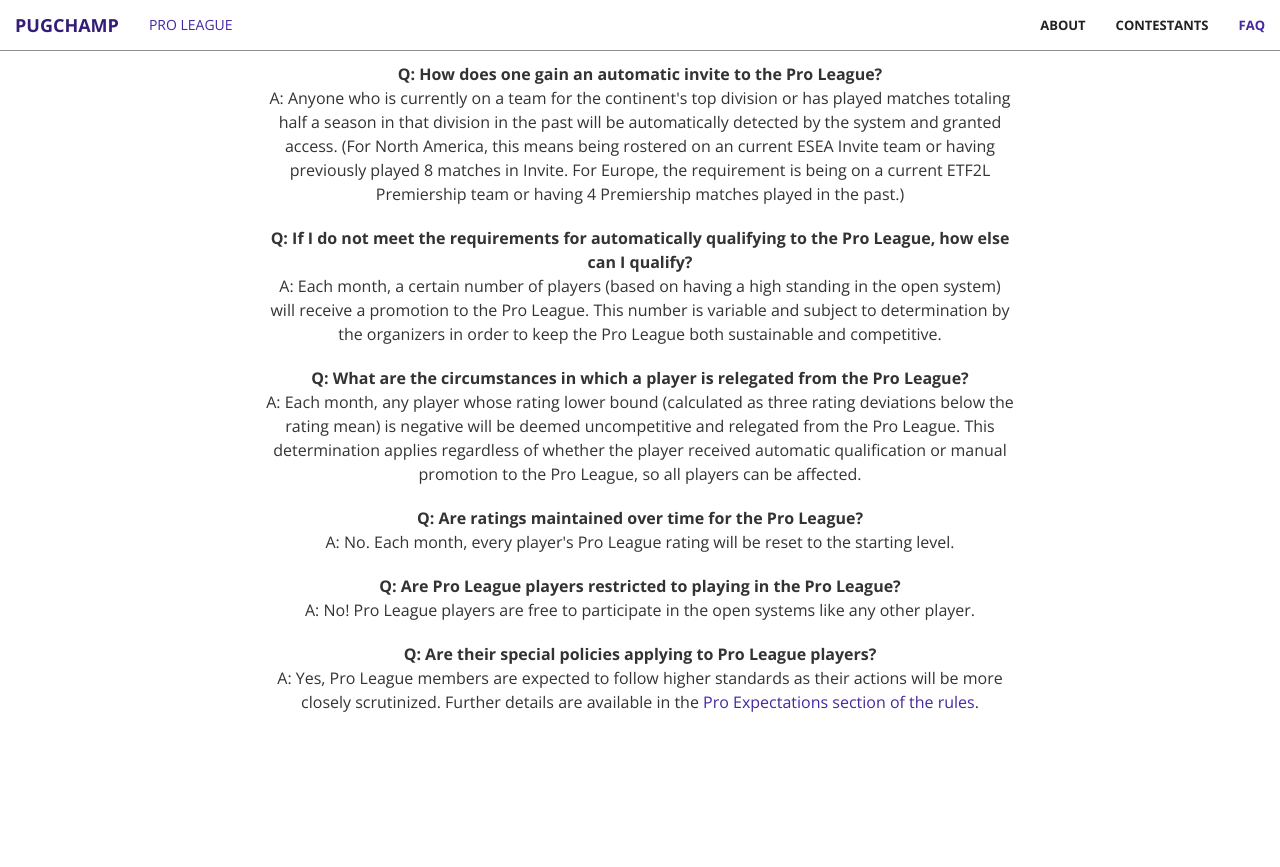
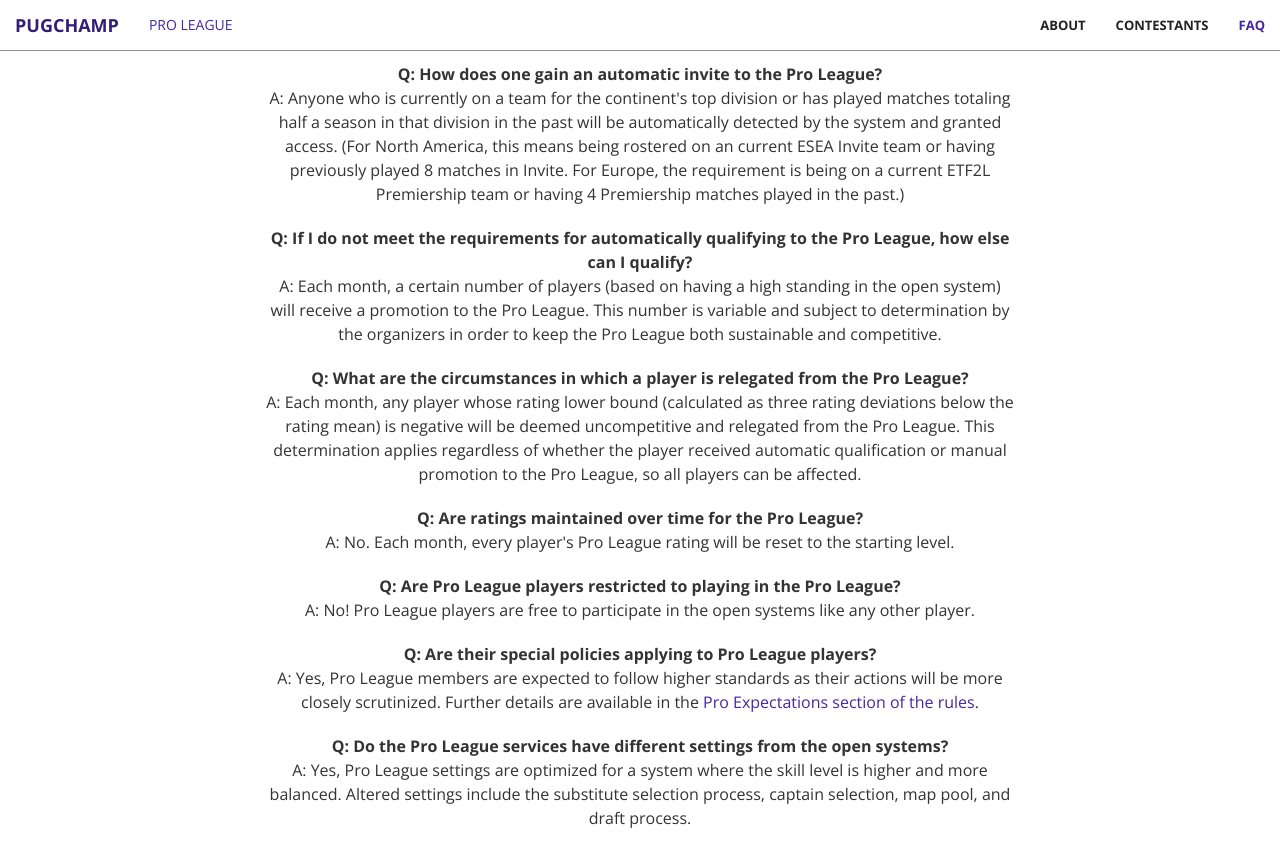
Before and after one commit to ChampGG/pug.champ.gg, a Jekyll site: the page built from pro-league.html, in a window 1280 px wide and 900 px high, scrolled down 1602 px. Shown: the top 867 px of the window. Built offline with Jekyll 4.4.1, drawn with Linux system fonts in a browser that asks for light colours; before the commit the page ends 2386 px from its top, so only the background shows below that.

Commit message:
Add settings to the Pro League FAQ.

```diff
--- a/pro-league.html
+++ b/pro-league.html
@@ -100,6 +100,11 @@ sections:
                     <br>
                     A: Yes, Pro League members are expected to follow higher standards as their actions will be more closely scrutinized. Further details are available in the <a href="{{site.github.url}}/rules/#pro-expectations">Pro Expectations section of the rules</a>.
                 </p>
+                <p>
+                    <strong>Q: Do the Pro League services have different settings from the open systems?</strong>
+                    <br>
+                    A: Yes, Pro League settings are optimized for a system where the skill level is higher and more balanced. Altered settings include the substitute selection process, captain selection, map pool, and draft process.
+                </p>
             </div>
         </div>
     </div>
```
